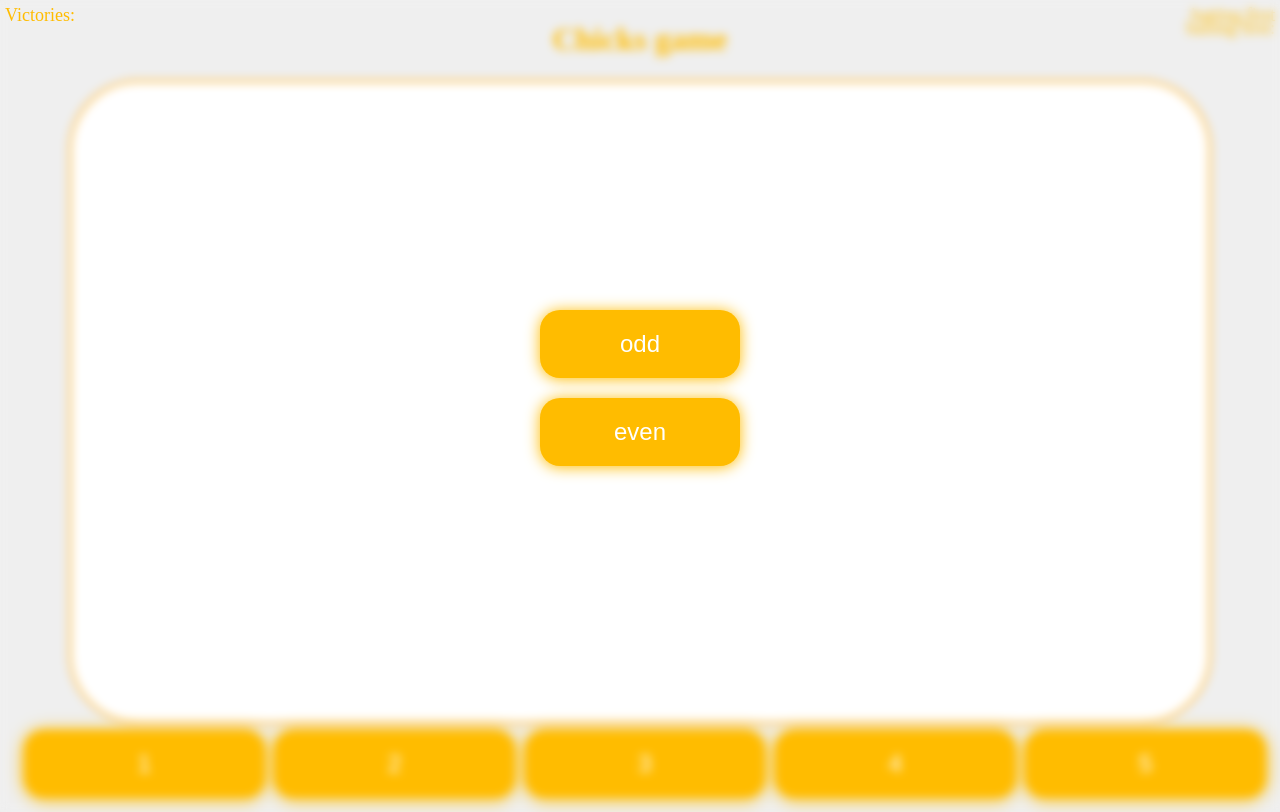
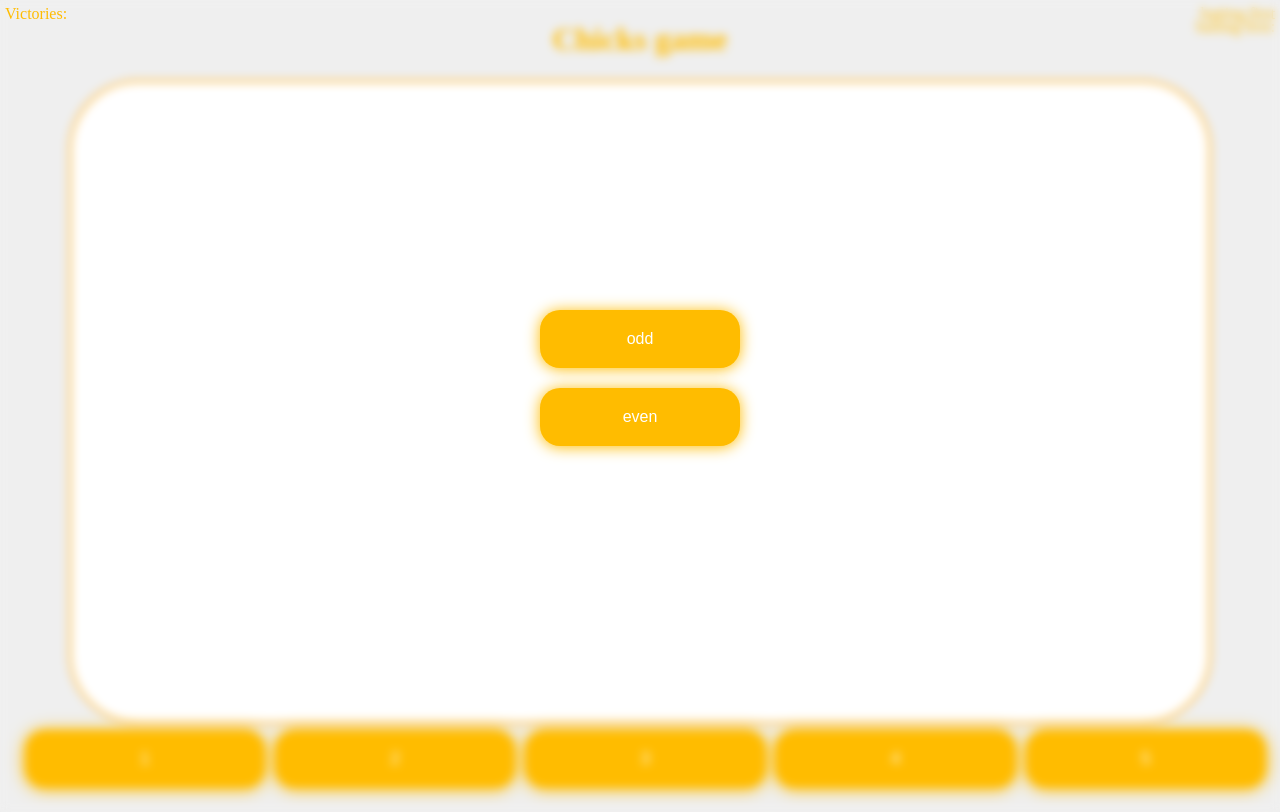
Before and after one commit to AnubhavSingh0708/chiks, a plain HTML site: page offline.html in a window 1280 px wide. Drawn offline with Linux system fonts and the light colour scheme.

Commit message:
Update offline.html

```diff
--- a/offline.html
+++ b/offline.html
@@ -14,7 +14,7 @@ color: #FFBC00;
 }
 
 button{
-    font-size: x-large;
+    font-size: 2vh;
     background: #FFBC00;
     box-shadow:0px 1px 15px #FFBC00;
    padding: 20px;
@@ -54,7 +54,7 @@ td{
     position: fixed;
     top: 5px;
     right: 5px;
-    font-size: large;
+    font-size: 2vh;
 }
 #score::before{
     content: "batting first";
@@ -63,7 +63,7 @@ td{
     position: fixed;
     top: 18px;
     right: 5px;
-    font-size: large;
+    font-size: 2vh;
 }
 #score2::before{
     content: "balling first:";
@@ -73,7 +73,7 @@ td{
     position: fixed;
     top: 5px;
     left: 5px;
-    font-size: large;
+    font-size: 2vh;
 }
 #vic::before{
     content: "Victories:";
```
